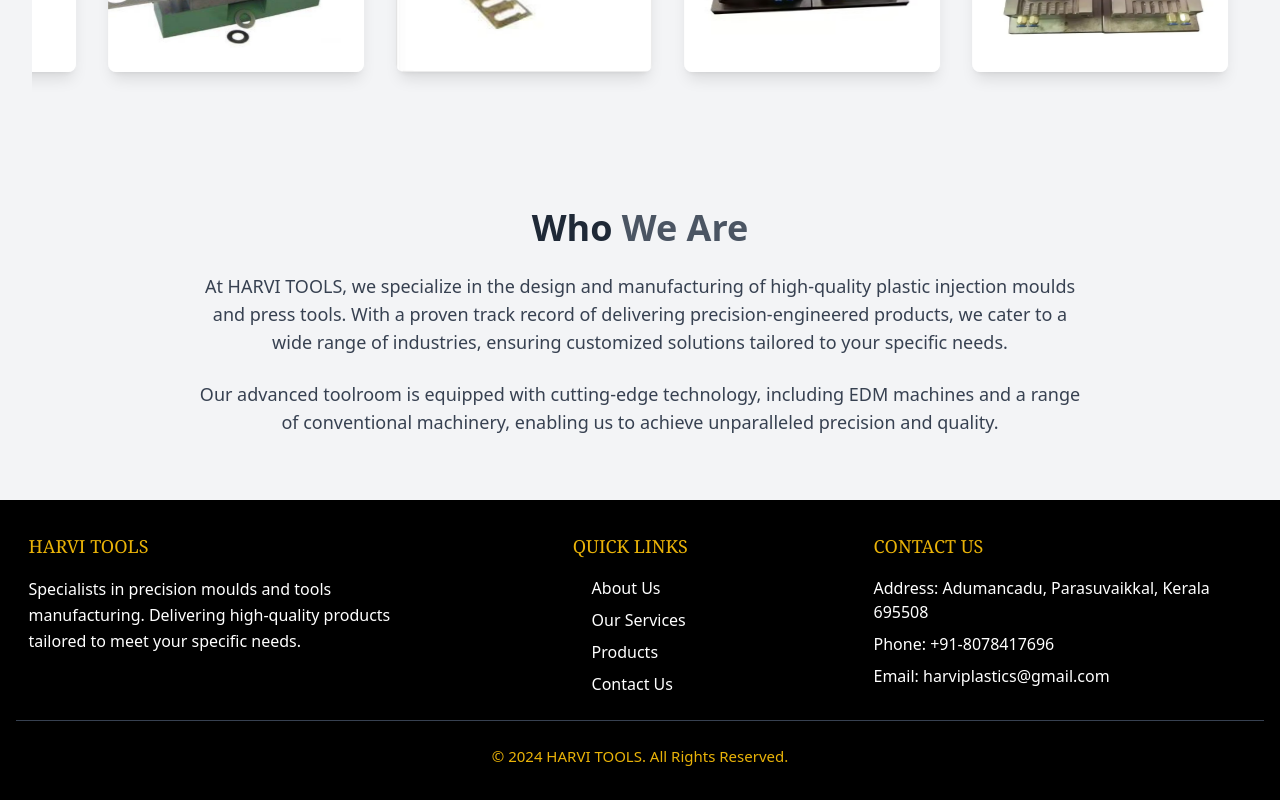
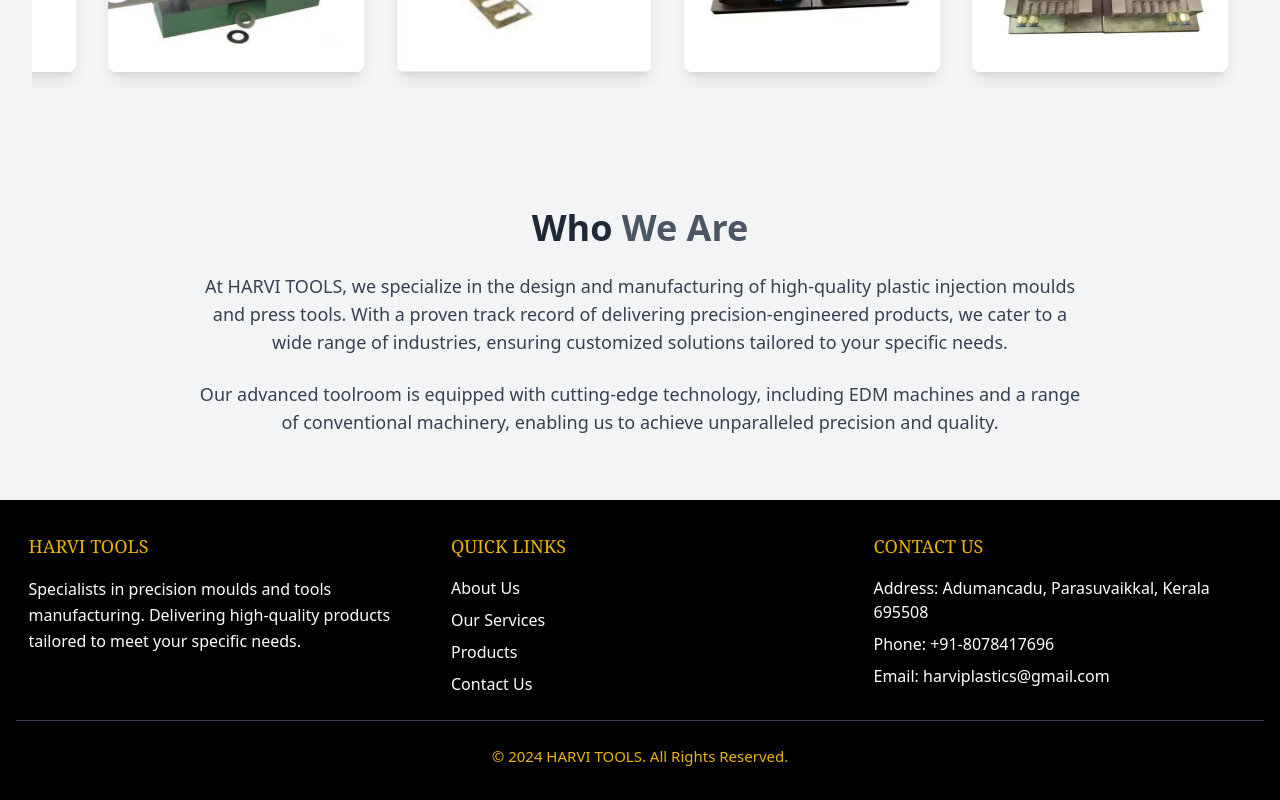
Before and after one commit to Sneha-p1/Harvi_Tools, a React (Vite) app in the folder Frondend/: page / in a window 1280 px wide. Shown: the part 1300-2100 px from the top of the page. Built offline with nearby package versions, Linux system fonts and the light colour scheme.

Commit message:
modification

```diff
--- a/Frondend/src/pages/Footer.jsx
+++ b/Frondend/src/pages/Footer.jsx
@@ -8,7 +8,7 @@
           {/* Company Info */}
           <div className="md:w-1/3 ml-[1%]">
             <h3 className="text-lg font-serif text-yellow-500 mb-4">HARVI TOOLS</h3>
-            {/* <img src="logo.png" alt="HARVI TOOLS Logo" className="w-20 h-20 mb-4" />  */}
+            {/* <img src="logo.png" alt="HARVI TOOLS Logo" className="w-20 h-20 mb-4" /> */}
             <p className="text-white text-[16px] leading-relaxed">
               Specialists in precision moulds and tools manufacturing. Delivering high-quality products tailored to meet your specific needs.
             </p>
@@ -16,8 +16,8 @@
 
           {/* Quick Links */}
           <div className="md:w-1/3 text-gray-400">
-            <h4 className="text-lg font-serif text-yellow-500 mb-4 mr-8 text-center">QUICK LINKS</h4>
-            <ul className="space-y-2 text-[16px] ml-[36%]">
+            <h4 className="text-lg font-serif text-yellow-500 mb-4  md:text-left">QUICK LINKS</h4>
+            <ul className="space-y-2 text-[16px]  md:text-left">
               <li>
                 <a href="/" className="text-white hover:text-yellow-500">About Us</a>
               </li>
```
